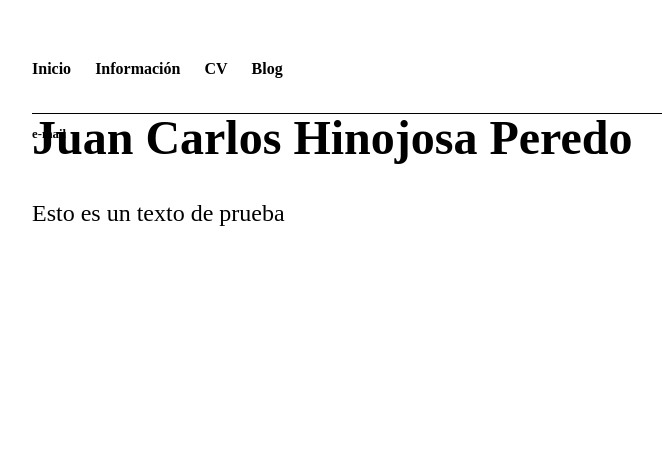
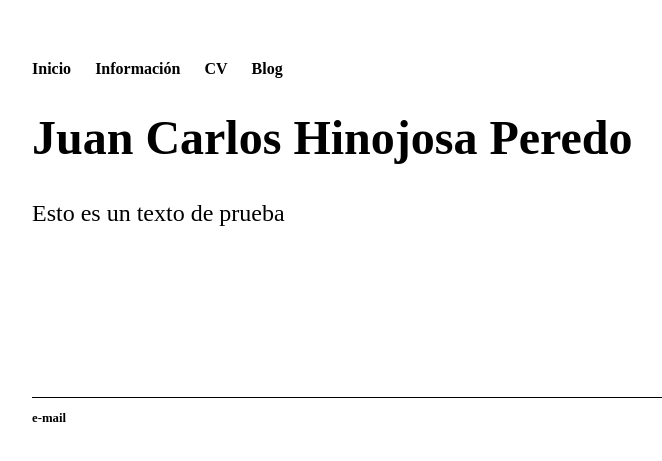
Before and after one commit to jhinojosp/jhinojosp.github.io, a Jekyll site: the page built from index.html, in a window 1280 px wide. Shown: the top 461 px of the page, without its empty margins (160-822 px from the left). Built offline with Jekyll 4.4.1, drawn with Linux system fonts in a browser that asks for light colours.

```diff
--- a/_layouts/default.html
+++ b/_layouts/default.html
@@ -18,7 +18,11 @@
 
 			{{ content }}
 
+			<div class="push"></div>
 			</div><!-- /.container -->
+			<div class="footer"></div>
+
+
 			<footer>
 	    		<ul>
 	        		<li><a href="mailto:juanhinojosa23@gmail.com">e-mail</a></li>
```
